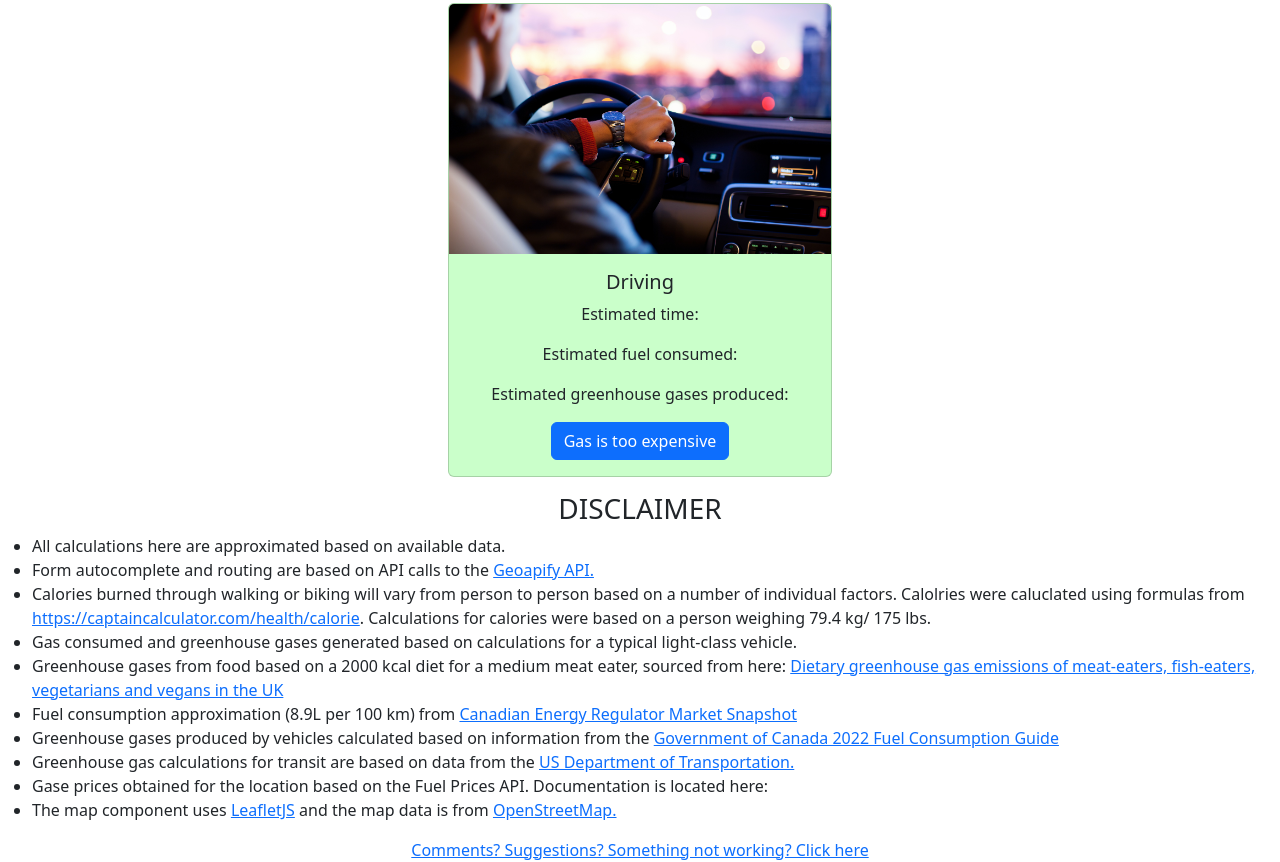
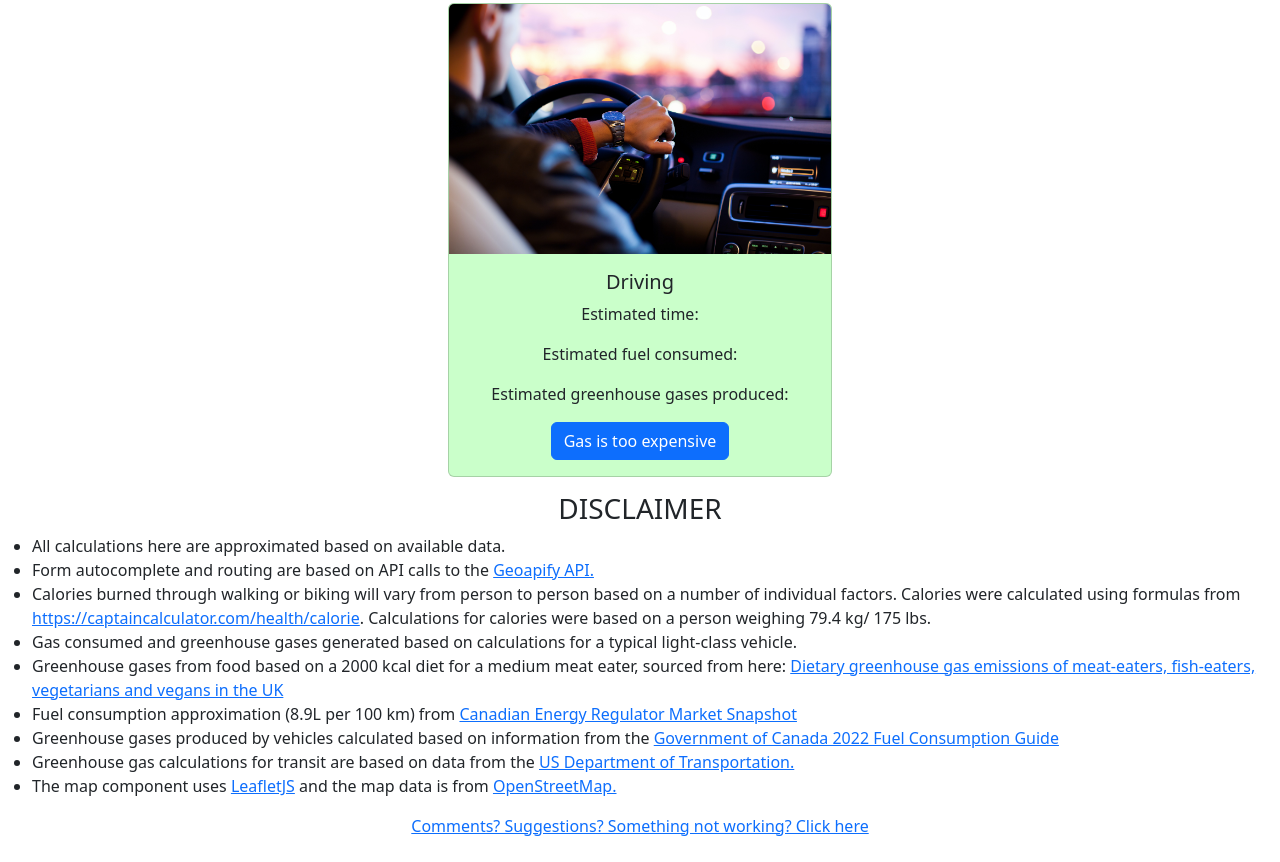
Before and after one commit to nathanh635/GreenTravelCalculator, a plain HTML site: page index.html in a window 1280 px wide. Shown: the part 1423-2285 px from the top of the page. After the commit the page ends 2261 px from the top, so only its background shows below. Drawn offline with nearby package versions, Linux system fonts and the light colour scheme.

Commit message:
spelling errors

```diff
--- a/index.html
+++ b/index.html
@@ -128,7 +128,7 @@
     <ul>
     <li>All calculations here are approximated based on available data. </li>
     <li>Form autocomplete and routing are based on API calls to the <a href="https://www.geoapify.com/">Geoapify API.</a></li>
-      <li>Calories burned through walking or biking will vary from person to person based on a number of individual factors. Calolries were caluclated using formulas from <a href="https://captaincalculator.com/health/calorie">https://captaincalculator.com/health/calorie</a>.
+      <li>Calories burned through walking or biking will vary from person to person based on a number of individual factors. Calories were calculated using formulas from <a href="https://captaincalculator.com/health/calorie">https://captaincalculator.com/health/calorie</a>.
         Calculations for calories were based on a person weighing 79.4 kg/ 175 lbs.
       </li>
      <li>Gas consumed and greenhouse gases generated based on calculations for a typical light-class vehicle.</li>
@@ -136,7 +136,7 @@
      <li>Fuel consumption approximation (8.9L per 100 km) from <a href="https://www.cer-rec.gc.ca/en/data-analysis/energy-markets/market-snapshots/2019/market-snapshot-how-does-canada-rank-in-terms-vehicle-fuel-economy.html">Canadian Energy Regulator Market Snapshot</a></li>
      <li>Greenhouse gases produced by vehicles calculated based on information from the <a href="https://www.nrcan.gc.ca/energy-efficiency/transportation-alternative-fuels/fuel-consumption-guide/21002">Government of Canada 2022 Fuel Consumption Guide</a></li>
      <li>Greenhouse gas calculations for transit are based on data from the <a href="https://www.transit.dot.gov/sites/fta.dot.gov/files/docs/PublicTransportationsRoleInRespondingToClimateChange2010.pdf">US Department of Transportation.</a></li>
-     <li>Gase prices obtained for the location based on the Fuel Prices API. Documentation is located here: </li>
+     <!-- <li>Gas prices obtained for the location based on the Fuel Prices API. Documentation is located here: </li> -->
      <li>The map component uses <a href="https://leafletjs.com/">LeafletJS</a> and the map data is from <a href="https://www.openstreetmap.org/">OpenStreetMap.</a></li>
   </ul>
 </main>
```
